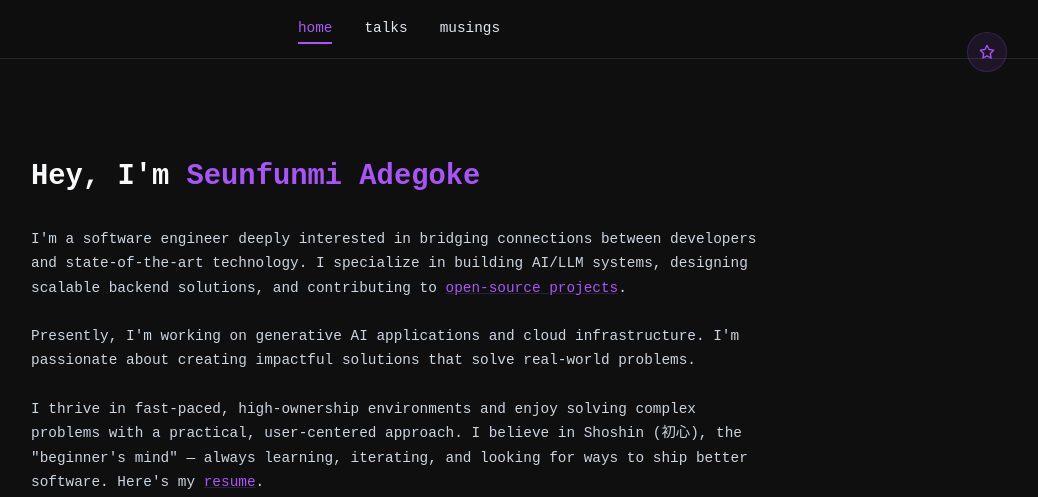
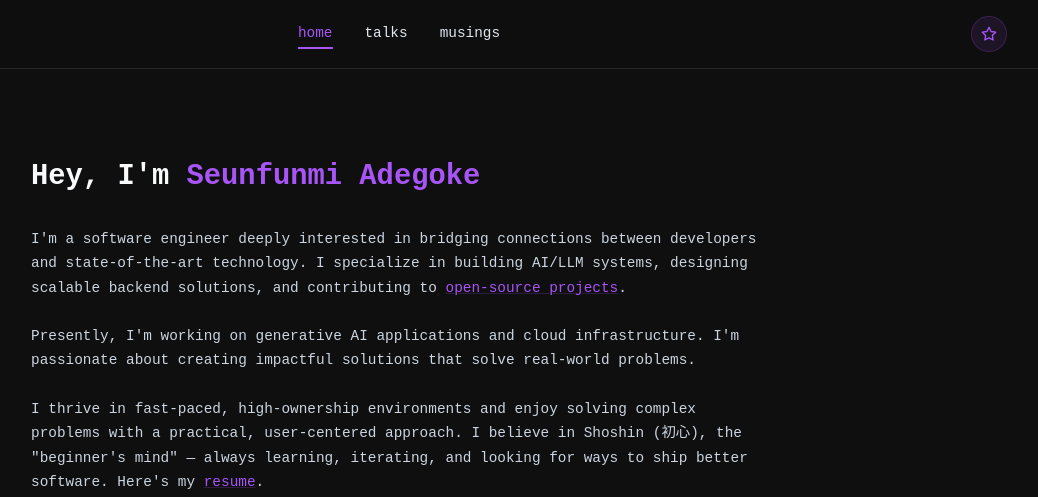
Before and after one commit to seun-beta/seun-beta.github.io, a plain HTML site: page index.html in a window 1280 px wide. Shown: the top 497 px of the page, without its empty margins (241-1279 px from the left). Drawn offline with Linux system fonts and the light colour scheme.

Commit message:
Move toggle to right
Signed-off-by: seun-beta <adegokeseunfunmi1999@gmail.com>

```diff
--- a/index.html
+++ b/index.html
@@ -41,6 +41,18 @@
                 <span class="hamburger-line"></span>
                 <span class="hamburger-line"></span>
                 <span class="hamburger-line"></span>
+            </button>
+        </div>
+        <div class="nav-actions">
+            <button class="theme-toggle" id="themeToggle" aria-label="Toggle light and dark theme">
+                <svg class="theme-icon-dark" xmlns="http://www.w3.org/2000/svg" width="16" height="16" viewBox="0 0 24 24"
+                    fill="none" stroke="currentColor" stroke-width="2" stroke-linecap="round" stroke-linejoin="round">
+                    <polygon points="12 2 15.09 8.26 22 9.27 17 14.14 18.18 21.02 12 17.77 5.82 21.02 7 14.14 2 9.27 8.91 8.26 12 2" />
+                </svg>
+                <svg class="theme-icon-light" xmlns="http://www.w3.org/2000/svg" width="16" height="16" viewBox="0 0 24 24"
+                    fill="none" stroke="currentColor" stroke-width="2" stroke-linecap="round" stroke-linejoin="round">
+                    <path d="M21 12.79A9 9 0 1 1 11.21 3 7 7 0 0 0 21 12.79z" />
+                </svg>
             </button>
         </div>
     </nav>
@@ -116,19 +128,6 @@
         </div>
     </footer>
 
-    <!-- Theme Toggle -->
-    <button class="theme-toggle" id="themeToggle" aria-label="Toggle light and dark theme">
-        <svg class="theme-icon-dark" xmlns="http://www.w3.org/2000/svg" width="16" height="16" viewBox="0 0 24 24"
-            fill="none" stroke="currentColor" stroke-width="2" stroke-linecap="round" stroke-linejoin="round">
-            <polygon
-                points="12 2 15.09 8.26 22 9.27 17 14.14 18.18 21.02 12 17.77 5.82 21.02 7 14.14 2 9.27 8.91 8.26 12 2" />
-        </svg>
-        <svg class="theme-icon-light" xmlns="http://www.w3.org/2000/svg" width="16" height="16" viewBox="0 0 24 24"
-            fill="none" stroke="currentColor" stroke-width="2" stroke-linecap="round" stroke-linejoin="round">
-            <path d="M21 12.79A9 9 0 1 1 11.21 3 7 7 0 0 0 21 12.79z" />
-        </svg>
-    </button>
-
     <script src="script.js"></script>
 </body>
 
--- a/styles.css
+++ b/styles.css
@@ -88,16 +88,17 @@ body {
     backdrop-filter: blur(10px);
     -webkit-backdrop-filter: blur(10px);
     z-index: 1000;
-    padding: 1rem 0;
+    padding: 1rem 2rem;
     border-bottom: 1px solid var(--border);
+    display: flex;
+    align-items: center;
 }
 
 .nav-container {
-    max-width: var(--max-width);
-    margin: 0 auto;
-    padding: 0 2rem;
+    position: absolute;
+    left: 50%;
+    transform: translateX(-50%);
     display: flex;
-    justify-content: space-between;
     align-items: center;
 }
 
@@ -105,8 +106,14 @@ body {
     display: flex;
     list-style: none;
     gap: 2rem;
-    width: 100%;
-    justify-content: center;
+}
+
+.nav-actions {
+    display: flex;
+    align-items: center;
+    gap: 0.5rem;
+    margin-left: auto;
+    flex-shrink: 0;
 }
 
 .nav-link {
@@ -442,21 +449,18 @@ body {
    Theme Toggle
    ============================================= */
 .theme-toggle {
-    position: fixed;
-    top: 2rem;
-    right: 2rem;
     background: var(--accent-bg);
     border: 1px solid var(--accent-border);
     color: var(--accent);
-    width: 40px;
-    height: 40px;
+    width: 36px;
+    height: 36px;
     border-radius: 50%;
     display: flex;
     align-items: center;
     justify-content: center;
     cursor: pointer;
     transition: background var(--transition), border-color var(--transition), transform var(--transition);
-    z-index: 1001;
+    flex-shrink: 0;
 }
 
 .theme-toggle:hover {
@@ -483,7 +487,9 @@ body {
     }
 
     .nav-container {
-        padding: 0 1.5rem;
+        position: static;
+        transform: none;
+        padding: 0;
     }
 
     .mobile-menu-toggle {
@@ -515,11 +521,6 @@ body {
 
     .hero-title {
         font-size: 1.5rem;
-    }
-
-    .theme-toggle {
-        top: 1rem;
-        right: 1rem;
     }
 }
 
```
Also changed, not shown: musings.html (+12 -12 lines), musings/langfuse-observability.html (+13 -11 lines), talks.html (+12 -12 lines).
